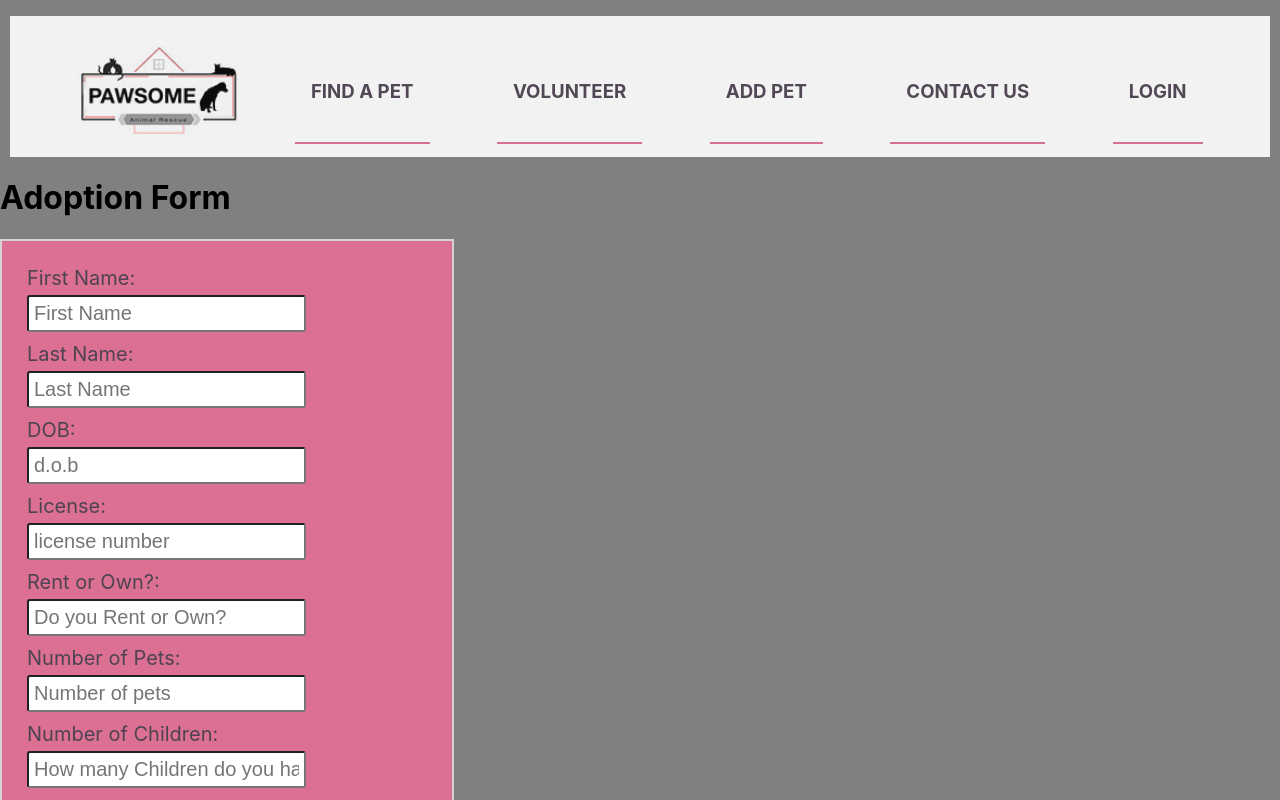
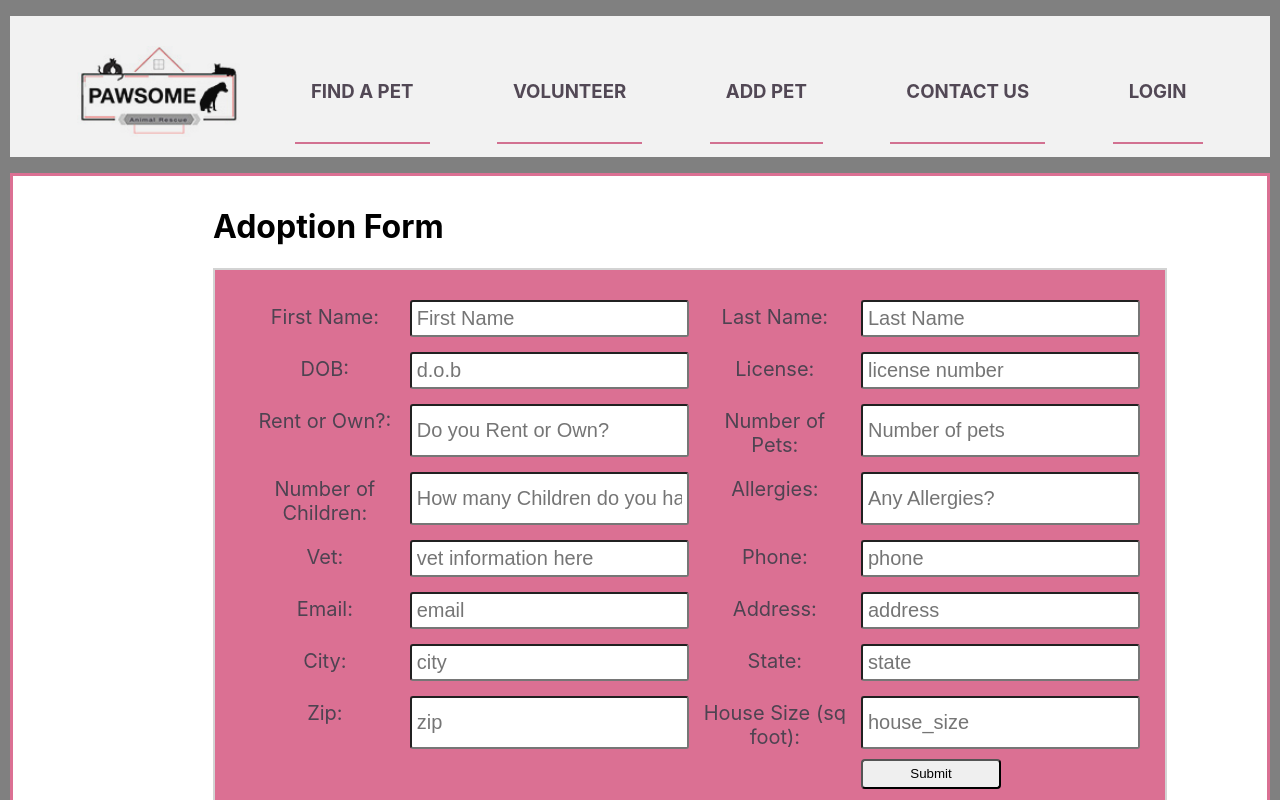
Before and after one commit to wynwlsn86/Pawsome, a React (Create React App) app in the folder client/: page /adopt-form in a window 1280 px wide. Shown: the top 800 px of the page. Built offline with nearby package versions, Linux system fonts and the light colour scheme; no server answers.

Commit message:
wayne did css

```diff
--- a/client/src/App.css
+++ b/client/src/App.css
@@ -169,10 +169,12 @@ a {
   border: 2px palevioletred solid;
 
 }
+
+
 .Volunteer-form {
   padding: 25px;
   margin: 0 0 0px 0;
-  width: 400px;
+  width: 800px;
   border: 2px lightgray solid;
   background-color: palevioletred;
   align-self: center;
@@ -191,6 +193,43 @@ a {
   border-radius: 3px;
   padding: 5px;
   display: block;
+}
+
+.Adoption-form {
+  display: grid;
+  grid-template-columns: auto auto auto auto;
+  grid-template-rows: auto ;
+  padding: 25px;
+  margin: 0 0 0px 0;
+  width: 900px;
+  border: 2px lightgray solid;
+  background-color: palevioletred;
+  align-self: center;
+  text-align: left;
+  text-align: center;
+}
+
+.Adoption-form input {
+  font-size: 20px;
+  margin-bottom: 10px;
+  margin-top: 5px;
+  border-radius: 3px;
+  padding: 5px;
+  display: block;
+}
+
+.Adoption-form label {
+  font-size: 20px;
+  color: #4E4351;
+  margin: 10px;
+}
+
+.Adoption-form button {
+  height: 30px;
+  width: 140px;
+  border-radius: 4px;
+  grid-column-start: 4;
+  grid-column-end: 4;
 }
 
 .Center {
--- a/client/src/components/AddPet/AddPet.js
+++ b/client/src/components/AddPet/AddPet.js
@@ -1,6 +1,6 @@
 import React, { Component } from 'react';
 import { addPet } from '../../services/petsApi';
-import { Redirect } from 'react-router-dom';
+import { Link, Redirect } from 'react-router-dom';
 import Axios from 'axios';
 
 class AddPet extends Component {
@@ -87,7 +87,10 @@ class AddPet extends Component {
     }
 
     render() {
-        if(!this.props.authenticated){
+        if(this.props.authenticated && this.state.createdPet){
+            return <Redirect to='/' />
+        }
+        else if(!this.props.authenticated){
             return <Redirect to='/login' />
         }
         return (
--- a/client/src/components/Home/Home.js
+++ b/client/src/components/Home/Home.js
@@ -1,10 +1,19 @@
-import React from 'react';
+
+
+import React, { Component } from 'react';
 import ollyrhae from '../../assets/ollyrhae.jpg'
 
 
 
+class Home extends Component {
 
-function Home() {
+
+   componentDidMount = () => {
+     this.props.fetchAllPets();
+   }
+
+
+  render() {
     return (
       <div>
       <div>
@@ -40,8 +49,6 @@ ever afters.
       </div>
     );
   }
-
-
-
+}
 
 export default Home;
--- a/client/src/components/Inquiry/Inquiry.js
+++ b/client/src/components/Inquiry/Inquiry.js
@@ -24,7 +24,6 @@ class Inquiry extends Component {
             zip: null,
             house_size: null,
             updatedAdopter: false
-
         }
     }
 
@@ -38,6 +37,10 @@ class Inquiry extends Component {
 
     handleSubmit = async(e) => {
         e.preventDefault();
+        if(!this.state.first || this.state.last || this.state.dob || this.state.num_children || this.state.phone || this.state.address || this.state.city || this.state.state || this.state.zip){
+            alert('Please fill out all fields. All information is required');
+        }
+        else{
             let newAdopter = {
                 first: this.state.first,
                 last: this.state.last,
@@ -59,6 +62,7 @@ class Inquiry extends Component {
             await addAdopter(newAdopter);
             this.setState({updatedAdopter: true});
         }
+    }
 
 
     render() {
@@ -66,9 +70,11 @@ class Inquiry extends Component {
             return <Redirect to='/' />
         }
         return (
+
+            <div className="Main">
                 <div className="Wrapper">
                   <h1>Adoption Form</h1>
-                    <form className="Volunteer-form" onSubmit={this.handleSubmit}>
+                    <form className="Adoption-form" onSubmit={this.handleSubmit}>
                         <label> First Name: </label>
                         <input
                             type='input'
@@ -217,6 +223,7 @@ class Inquiry extends Component {
                         <button onClick={this.handleSubmit}>Submit</button>
                     </form>
                 </div>
+            </div>
             );
         }
     }
--- a/client/src/components/Main/Main.js
+++ b/client/src/components/Main/Main.js
@@ -58,7 +58,11 @@ class Main extends Component {
       <div>
         <Route
           exact path='/'
-          render={() => <Home />} />
+          render={() => <Home
+            fetchAllPets={this.fetchAllPets}
+            />}
+
+          />
         <Route
           path='/find-a-pet'
           render={() => <AllPets
--- a/client/src/components/Volunteers/Volunteers.js
+++ b/client/src/components/Volunteers/Volunteers.js
@@ -1,5 +1,6 @@
 import React, { Component } from 'react';
 import biggie from '../../assets/biggie.jpg'
+import { Redirect } from 'react-router-dom'
 
 import {addVolunteer} from '../../services/volunteersApi'
 
@@ -23,13 +24,20 @@ class NewVolunteerForm extends Component {
 
   async submitForm() {
     const data = this.state
-    try {
-      await addVolunteer(data)
-      alert('Application was successfully created')
-    } catch(error) {
-      console.log(error)
-      alert('There was an error submitting')
+    if(!this.state.name || !this.state.phone || !this.state.address){
+      alert('Name, Phone Number, and Address are Required')
     }
+    else{
+      try {
+        await addVolunteer(data)
+        alert('Application was successfully created');
+        this.setState({formtoggle: true})
+      } catch(error) {
+        console.log(error)
+        alert('There was an error submitting')
+      }
+    }
+
   }
 
   clearForm() {
@@ -64,6 +72,9 @@ class NewVolunteerForm extends Component {
   }
 
   render() {
+    if(this.state.formtoggle){
+      return <Redirect to='/' />
+    }
     return (
   <div>
 
@@ -153,7 +164,9 @@ class NewVolunteerForm extends Component {
               value={this.state.num_of_pets}
             />
           </div>
-
+          <div> </div>
+          <div> </div>
+          <div> </div>
           <button>Submit Volunteer Application</button>
         </form>
 
--- a/client/src/services/aws.js
+++ b/client/src/services/aws.js
@@ -3,8 +3,8 @@ const multerS3 = require('multer-s3');
 const aws = require('aws-sdk');
 
 aws.config.update({
-    secretAccessKey: 'T3Mbw0TBmO7Yqy4oQXhICPb16AqlrIbale06bgsr',
-    accessKeyId: 'AKIAI7GIABYAOS2DR5XQ',
+    secretAccessKey: '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',
+    accessKeyId: 'AKIAIAY3EFHOZAZRW55Q',
     region: 'us-east-2'
 });
 
--- a/package.json
+++ b/package.json
@@ -28,6 +28,7 @@
     "bcrypt": "^3.0.6",
     "body-parser": "^1.19.0",
     "cors": "^2.8.5",
+    "dotenv": "^8.0.0",
     "express": "^4.16.4",
     "jsonwebtoken": "^8.5.1",
     "morgan": "^1.9.1",
```
Also changed, not shown: 2 other files (tests, documents, lock files or other folders). Lines whose indentation alone changed are shown as unchanged.
